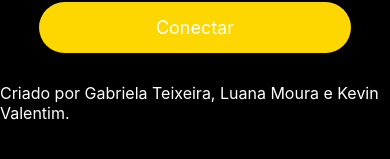
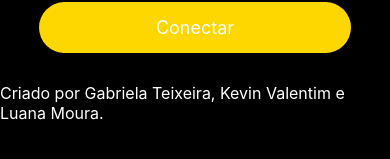
Before and after one commit to gabriela-salvus/OttoApp, a React Native app: screen /Home in a window 390 px wide. Shown: the part 655-814 px from the top of the page. Built offline with nearby package versions, Linux system fonts and the light colour scheme.

Commit message:
mudança homescreen

```diff
--- a/eas.json
+++ b/eas.json
@@ -16,10 +16,6 @@
     "preview4": {
       "distribution": "internal"
     },
-    "production": {
-      "android": {
-        "buildType": "app-bundle"
-      }
-    }
+    "production": {}
   }
 }
--- a/screens/HomeScreen.js
+++ b/screens/HomeScreen.js
@@ -27,7 +27,7 @@ export default function HomeScreen({ navigation }) {
           </TouchableOpacity>
         </View>
         <View style={styles.footer}>
-          <Text style={styles.footerText}>Criado por Gabriela Teixeira, Luana Moura e Kevin Valentim.</Text>
+          <Text style={styles.footerText}>Criado por Gabriela Teixeira, Kevin Valentim e Luana Moura.</Text>
         </View>
       </View>
     </ScrollView>
```
